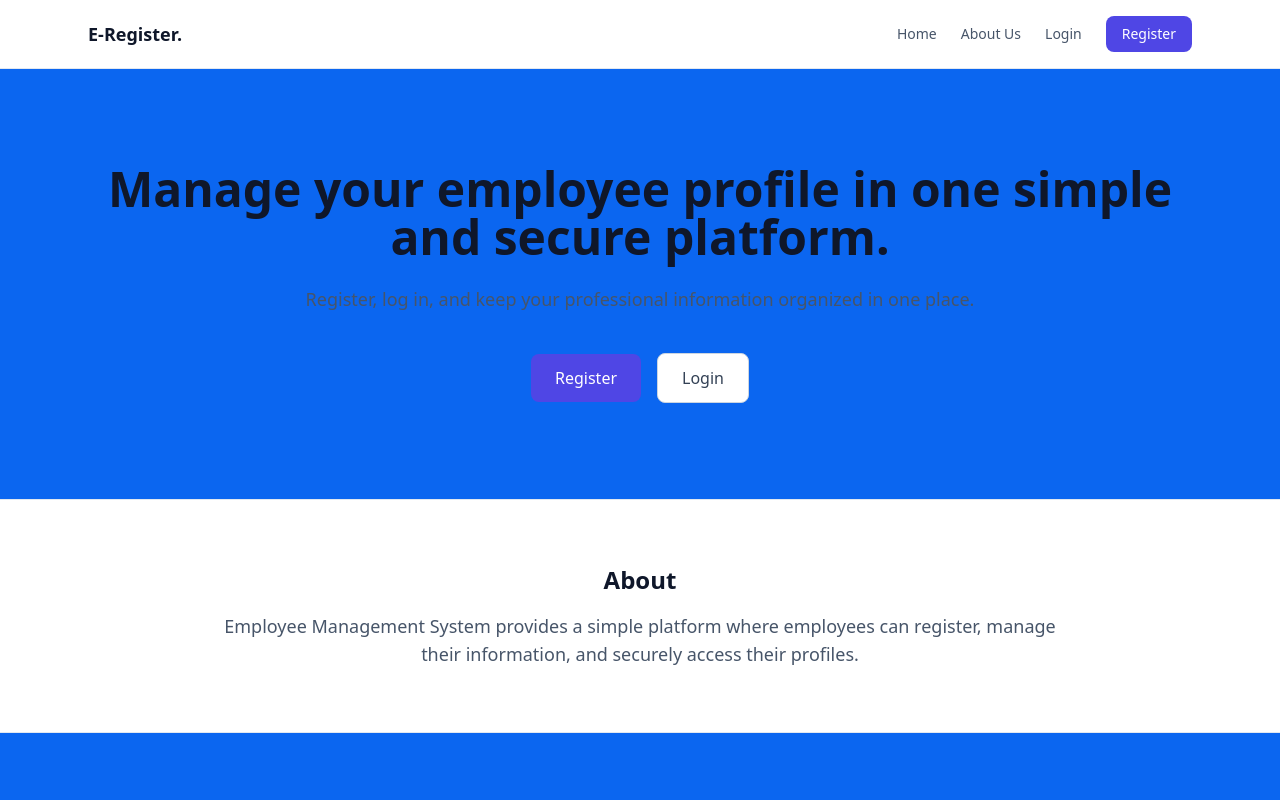
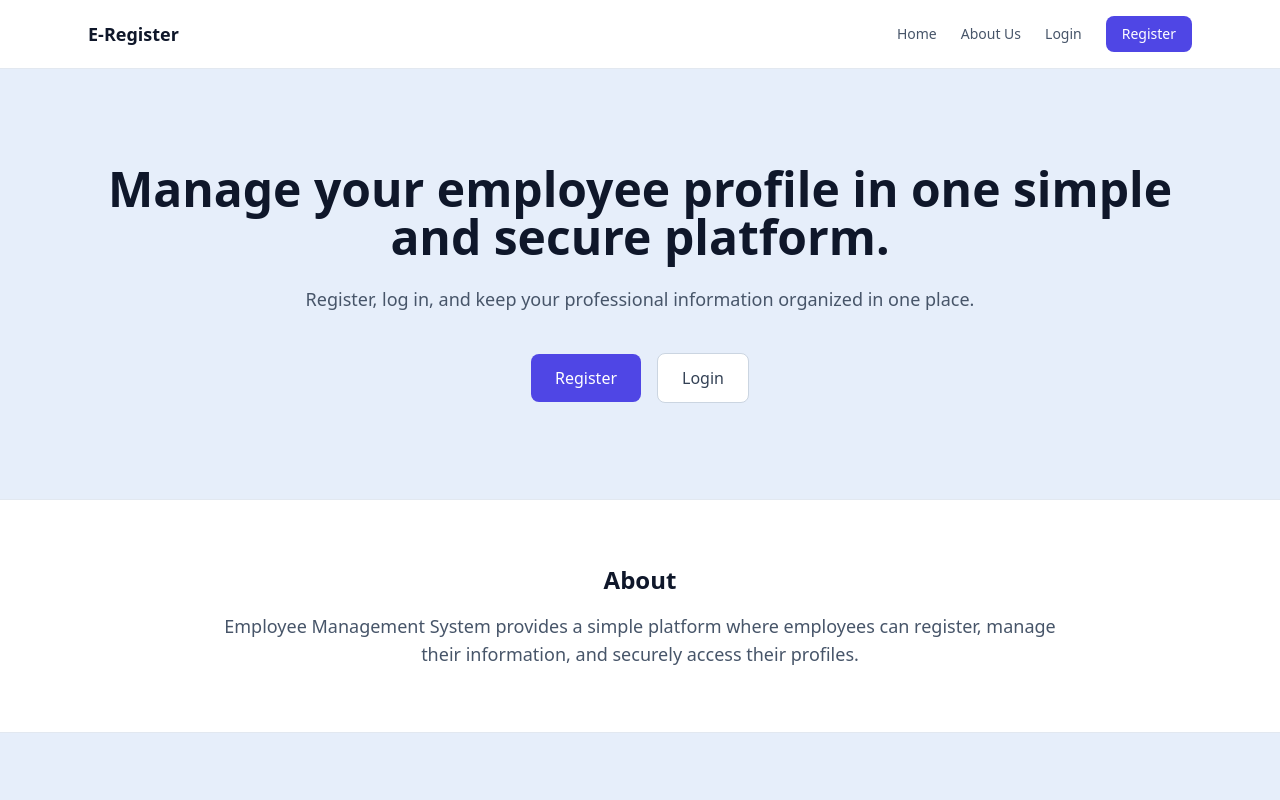
Before and after one commit to MubaarakA/Final-Project, a website: page frontend/index.html in a window 1280 px wide. Shown: the top 800 px of the page. Drawn offline with Linux system fonts and the light colour scheme.

Commit message:
Test Code21

```diff
--- a/frontend/index.html
+++ b/frontend/index.html
@@ -9,13 +9,13 @@
 </head>
 <body
   class="text-slate-800 antialiased"
-  style="background-color: rgb(11, 102, 240);"
+  style="background-color: rgb(230, 238, 250);"
 >
 
   <!-- Navbar -->
   <nav class="bg-white border-b border-slate-200 sticky top-0 z-10">
     <div class="max-w-6xl mx-auto px-6 py-4 flex items-center justify-between">
-      <span class="text-lg font-semibold text-slate-900">E-Register.  </span>
+      <span class="text-lg font-semibold text-slate-900">E-Register  </span>
       <div class="flex items-center gap-6 text-sm font-medium">
         <a href="/" class="text-slate-600 hover:text-indigo-600">Home</a>
         <a href="#about" class="text-slate-600 hover:text-indigo-600">About Us</a>
```
